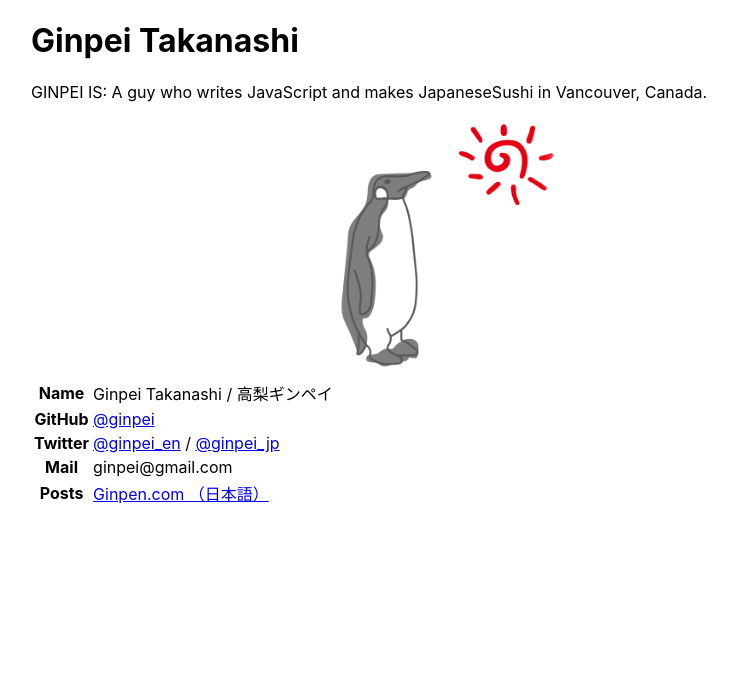
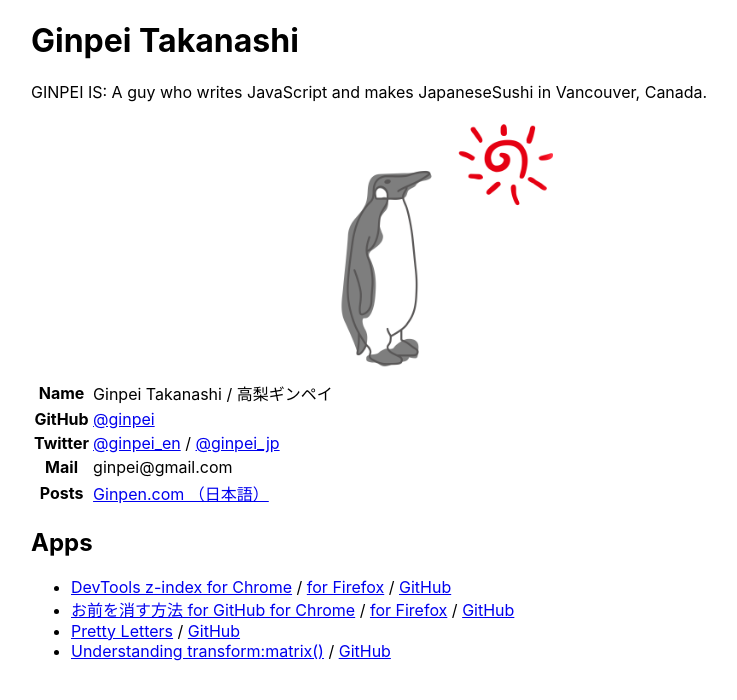
Before and after one commit to ginpei/ginpei.dev, a React (Create React App) app: page / in a window 1280 px wide. Shown: the top 700 px of the page, without its empty margins (209-946 px from the left). Built offline with nearby package versions, Linux system fonts and the light colour scheme.

Commit message:
add apps section

```diff
--- a/src/screens/HomePage.tsx
+++ b/src/screens/HomePage.tsx
@@ -1,4 +1,6 @@
 import React from 'react';
+
+const SlashDelimiter: React.FC = () => <> / </>;
 
 const HomePage: React.FC = () => {
   return (
@@ -59,6 +61,33 @@ const HomePage: React.FC = () => {
             </tr>
           </tbody>
         </table>
+        <h2>Apps</h2>
+        <ul>
+          <li>
+            <a href="https://chrome.google.com/webstore/detail/devtools-z-index/bcnpmhefiohkpmjacfoanhbjhikegmoe">DevTools z-index for Chrome</a>
+            <SlashDelimiter />
+            <a href="https://addons.mozilla.org/en-US/firefox/addon/devtools-z-index/">for Firefox</a>
+            <SlashDelimiter />
+            <a href="https://github.com/ginpei/devtools-z-index">GitHub</a>
+          </li>
+          <li>
+            <a href="https://chrome.google.com/webstore/detail/%E3%81%8A%E5%89%8D%E3%82%92%E6%B6%88%E3%81%99%E6%96%B9%E6%B3%95-for-github/lhicnokhbnhbecjiahdaokfphfhjkbnp">お前を消す方法 for GitHub for Chrome</a>
+            <SlashDelimiter />
+            <a href="https://addons.mozilla.org/en-US/firefox/addon/%E3%81%8A%E5%89%8D%E3%82%92%E6%B6%88%E3%81%99%E6%96%B9%E6%B3%95-for-github/">for Firefox</a>
+            <SlashDelimiter />
+            <a href="https://github.com/ginpei/omae-wo-kesu-houhou-for-github">GitHub</a>
+          </li>
+          <li>
+            <a href="https://pretty-letters.ginpei.info/">Pretty Letters</a>
+            <SlashDelimiter />
+            <a href="https://github.com/ginpei/pretty-letters">GitHub</a>
+          </li>
+          <li>
+            <a href="https://understanding-transform-matrix.ginpei.info/">Understanding transform:matrix()</a>
+            <SlashDelimiter />
+            <a href="https://github.com/ginpei/understanding-transform-matrix">GitHub</a>
+          </li>
+        </ul>
       </div>
     </div>
   );
```
